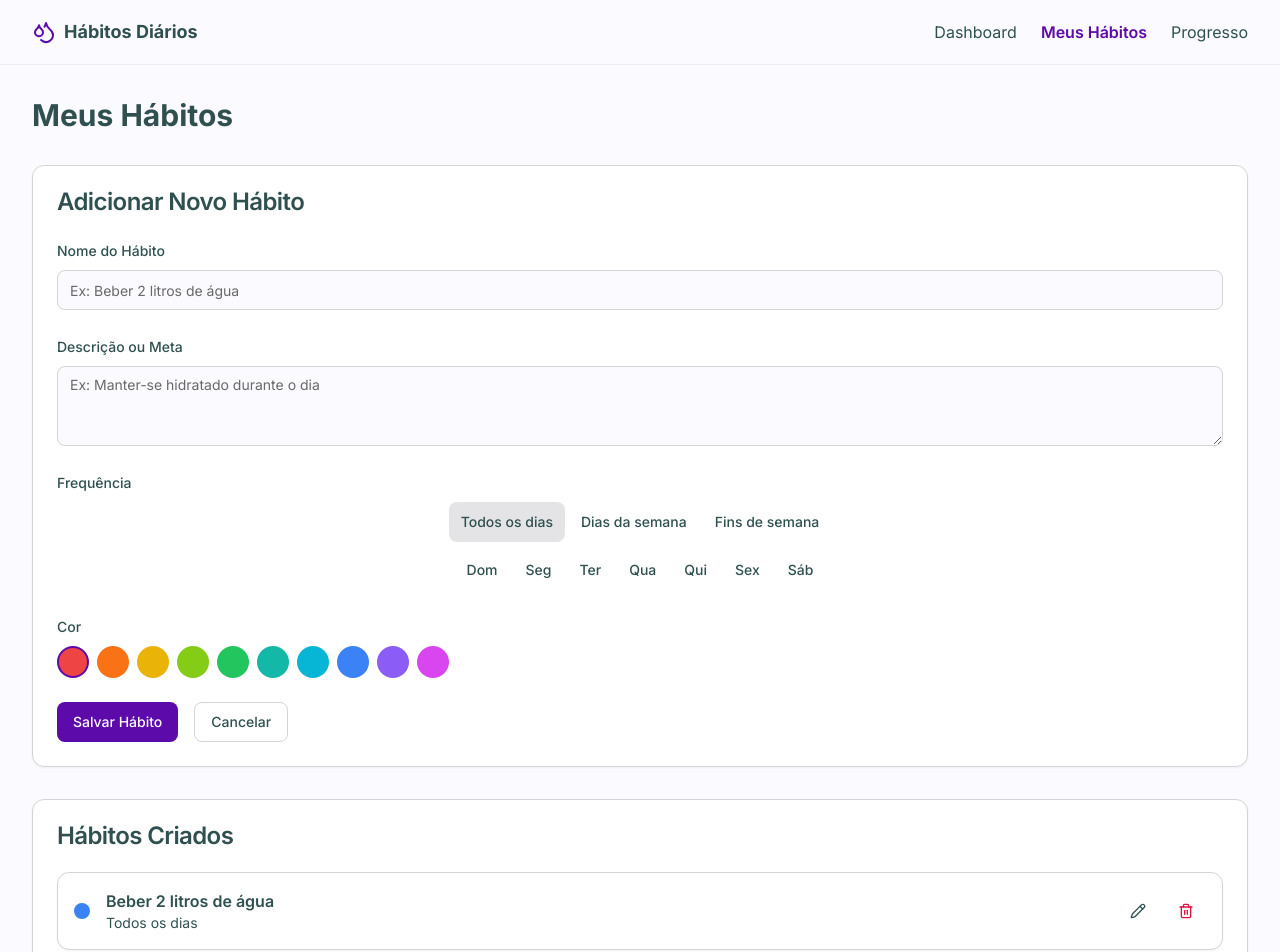
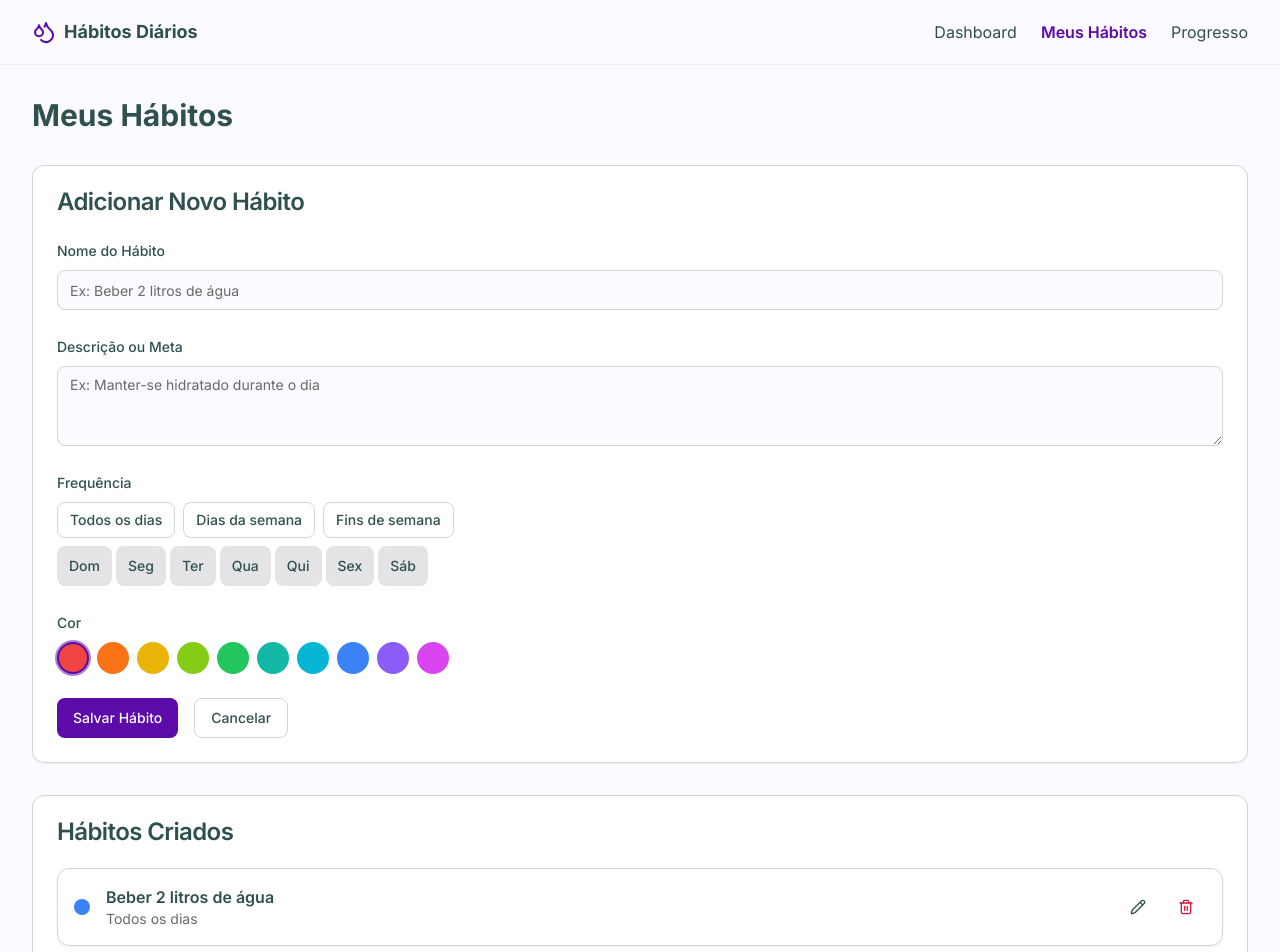
Before and after one commit to msilva-curling/micro-saas-5q8ybu6mc, a React (Vite) app: page /habitos in a window 1280 px wide. Shown: the top 952 px of the page. Built offline with nearby package versions, Linux system fonts and the light colour scheme.

Commit message:
feat: Implement global layout and dashboard screen

```diff
--- a/src/components/HabitForm.tsx
+++ b/src/components/HabitForm.tsx
@@ -14,19 +14,14 @@ import { Input } from '@/components/ui/input'
 import { Textarea } from '@/components/ui/textarea'
 import { Card, CardContent, CardHeader, CardTitle } from '@/components/ui/card'
 import { useHabits } from '@/hooks/useHabits'
-import { Habit, Day, AllDays } from '@/types/habit'
+import { Habit, AllDays, Weekdays, Weekends } from '@/types/habit'
 import { ToggleGroup, ToggleGroupItem } from '@/components/ui/toggle-group'
 import { useEffect } from 'react'
 
 const habitSchema = z.object({
   name: z.string().min(3, 'O nome deve ter pelo menos 3 caracteres.'),
   description: z.string().optional(),
-  frequency: z.union([
-    z.literal('Todos os dias'),
-    z.literal('Dias da semana'),
-    z.literal('Fins de semana'),
-    z.array(z.string()).min(1, 'Selecione pelo menos um dia.'),
-  ]),
+  frequency: z.array(z.enum(AllDays)).min(1, 'Selecione pelo menos um dia.'),
   color: z.string().regex(/^#[0-9a-f]{6}$/i, 'Cor inválida.'),
 })
 
@@ -57,7 +52,7 @@ export const HabitForm = ({ habitToEdit, onCancel }: HabitFormProps) => {
     defaultValues: {
       name: '',
       description: '',
-      frequency: 'Todos os dias',
+      frequency: [...AllDays],
       color: colorPalette[0],
     },
   })
@@ -69,7 +64,7 @@ export const HabitForm = ({ habitToEdit, onCancel }: HabitFormProps) => {
       form.reset({
         name: '',
         description: '',
-        frequency: 'Todos os dias',
+        frequency: [...AllDays],
         color: colorPalette[0],
       })
     }
@@ -135,37 +130,37 @@ export const HabitForm = ({ habitToEdit, onCancel }: HabitFormProps) => {
                   <FormLabel>Frequência</FormLabel>
                   <FormControl>
                     <div>
-                      <ToggleGroup
-                        type="single"
-                        defaultValue="Todos os dias"
-                        onValueChange={(value) =>
-                          value && field.onChange(value)
-                        }
-                        value={
-                          typeof field.value === 'string'
-                            ? field.value
-                            : undefined
-                        }
-                      >
-                        <ToggleGroupItem value="Todos os dias">
+                      <div className="flex flex-wrap gap-2 mb-2">
+                        <Button
+                          type="button"
+                          variant="outline"
+                          size="sm"
+                          onClick={() => field.onChange([...AllDays])}
+                        >
                           Todos os dias
-                        </ToggleGroupItem>
-                        <ToggleGroupItem value="Dias da semana">
+                        </Button>
+                        <Button
+                          type="button"
+                          variant="outline"
+                          size="sm"
+                          onClick={() => field.onChange([...Weekdays])}
+                        >
                           Dias da semana
-                        </ToggleGroupItem>
-                        <ToggleGroupItem value="Fins de semana">
+                        </Button>
+                        <Button
+                          type="button"
+                          variant="outline"
+                          size="sm"
+                          onClick={() => field.onChange([...Weekends])}
+                        >
                           Fins de semana
-                        </ToggleGroupItem>
-                      </ToggleGroup>
+                        </Button>
+                      </div>
                       <ToggleGroup
                         type="multiple"
-                        className="mt-2"
-                        onValueChange={(value) =>
-                          field.onChange(
-                            value.length > 0 ? value : 'Todos os dias',
-                          )
-                        }
-                        value={Array.isArray(field.value) ? field.value : []}
+                        className="mt-2 justify-start flex-wrap"
+                        onValueChange={field.onChange}
+                        value={field.value || []}
                       >
                         {AllDays.map((day) => (
                           <ToggleGroupItem key={day} value={day}>
@@ -192,7 +187,7 @@ export const HabitForm = ({ habitToEdit, onCancel }: HabitFormProps) => {
                           type="button"
                           key={color}
                           onClick={() => field.onChange(color)}
-                          className={`w-8 h-8 rounded-full border-2 ${field.value === color ? 'border-primary' : 'border-transparent'}`}
+                          className={`w-8 h-8 rounded-full border-2 transition-all ${field.value === color ? 'border-primary ring-2 ring-primary/50' : 'border-transparent'}`}
                           style={{ backgroundColor: color }}
                         />
                       ))}
--- a/src/contexts/HabitContext.tsx
+++ b/src/contexts/HabitContext.tsx
@@ -5,7 +5,7 @@ import {
   ReactNode,
   useCallback,
 } from 'react'
-import { Habit } from '@/types/habit'
+import { Habit, AllDays, Weekdays } from '@/types/habit'
 import { toast } from '@/components/ui/use-toast'
 
 interface HabitContextType {
@@ -26,7 +26,7 @@ const initialHabits: Habit[] = [
     id: '1',
     name: 'Beber 2 litros de água',
     description: 'Manter-se hidratado durante o dia.',
-    frequency: 'Todos os dias',
+    frequency: AllDays,
     color: '#3b82f6',
     createdAt: new Date().toISOString(),
     completions: { '2025-10-05': true, '2025-10-04': true },
@@ -35,7 +35,7 @@ const initialHabits: Habit[] = [
     id: '2',
     name: 'Ler 30 minutos',
     description: 'Ler um livro de ficção ou não-ficção.',
-    frequency: 'Dias da semana',
+    frequency: Weekdays,
     color: '#8b5cf6',
     createdAt: new Date().toISOString(),
     completions: { '2025-10-03': true },
--- a/src/lib/utils.ts
+++ b/src/lib/utils.ts
@@ -1,7 +1,7 @@
 /* General utility functions (exposes cn) */
 import { type ClassValue, clsx } from 'clsx'
 import { twMerge } from 'tailwind-merge'
-import { Day, Weekdays, Weekends, AllDays, Habit } from '@/types/habit'
+import { Day, AllDays, Habit } from '@/types/habit'
 import { format, getDay, isToday } from 'date-fns'
 import { ptBR } from 'date-fns/locale'
 
@@ -23,20 +23,7 @@ export function formatDate(date: Date): string {
 export function isHabitScheduledForToday(habit: Habit): boolean {
   const todayIndex = getDay(new Date()) // Sunday = 0, Monday = 1, etc.
   const todayDay: Day = AllDays[todayIndex]
-
-  if (habit.frequency === 'Todos os dias') {
-    return true
-  }
-  if (habit.frequency === 'Dias da semana') {
-    return Weekdays.includes(todayDay)
-  }
-  if (habit.frequency === 'Fins de semana') {
-    return Weekends.includes(todayDay)
-  }
-  if (Array.isArray(habit.frequency)) {
-    return habit.frequency.includes(todayDay)
-  }
-  return false
+  return habit.frequency.includes(todayDay)
 }
 
 export function getStreak(completions: Record<string, boolean>): {
--- a/src/pages/Habitos.tsx
+++ b/src/pages/Habitos.tsx
@@ -3,13 +3,26 @@ import { useHabits } from '@/hooks/useHabits'
 import { Button } from '@/components/ui/button'
 import { Card, CardContent, CardHeader, CardTitle } from '@/components/ui/card'
 import { Pencil, Trash2 } from 'lucide-react'
-import { Habit } from '@/types/habit'
+import { Habit, Weekdays, Weekends, AllDays, Day } from '@/types/habit'
 import { HabitForm } from '@/components/HabitForm'
 import { DeleteHabitDialog } from '@/components/DeleteHabitDialog'
 
-const frequencyMap = (freq: Habit['frequency']) => {
-  if (Array.isArray(freq)) return freq.join(', ')
-  return freq
+const frequencyMap = (freq: Day[]) => {
+  const freqSet = new Set(freq)
+  if (freqSet.size === 7) return 'Todos os dias'
+
+  const weekdaysSet = new Set(Weekdays)
+  const weekendsSet = new Set(Weekends)
+
+  const isSameSet = (a: Set<Day>, b: Set<Day>) =>
+    a.size === b.size && [...a].every((value) => b.has(value))
+
+  if (isSameSet(freqSet, weekdaysSet)) return 'Dias da semana'
+  if (isSameSet(freqSet, weekendsSet)) return 'Fins de semana'
+
+  return [...freq]
+    .sort((a, b) => AllDays.indexOf(a) - AllDays.indexOf(b))
+    .join(', ')
 }
 
 export default function HabitosPage() {
@@ -42,7 +55,7 @@ export default function HabitosPage() {
               {habits.map((habit) => (
                 <li
                   key={habit.id}
-                  className="flex items-center justify-between p-4 border rounded-lg bg-background-secondary shadow-sm"
+                  className="flex items-center justify-between p-4 border rounded-lg bg-card shadow-sm"
                 >
                   <div className="flex items-center gap-4">
                     <div
@@ -50,10 +63,10 @@ export default function HabitosPage() {
                       style={{ backgroundColor: habit.color }}
                     />
                     <div>
-                      <p className="font-semibold text-text-primary">
+                      <p className="font-semibold text-card-foreground">
                         {habit.name}
                       </p>
-                      <p className="text-sm text-text-secondary">
+                      <p className="text-sm text-muted-foreground">
                         {frequencyMap(habit.frequency)}
                       </p>
                     </div>
@@ -78,7 +91,7 @@ export default function HabitosPage() {
               ))}
             </ul>
           ) : (
-            <p className="text-center text-text-secondary py-8">
+            <p className="text-center text-muted-foreground py-8">
               Nenhum hábito ainda. Que tal adicionar um?
             </p>
           )}
--- a/src/types/habit.ts
+++ b/src/types/habit.ts
@@ -4,11 +4,7 @@ export const Weekdays: Day[] = ['Seg', 'Ter', 'Qua', 'Qui', 'Sex']
 export const Weekends: Day[] = ['Dom', 'Sáb']
 export const AllDays: Day[] = ['Dom', 'Seg', 'Ter', 'Qua', 'Qui', 'Sex', 'Sáb']
 
-export type Frequency =
-  | 'Todos os dias'
-  | 'Dias da semana'
-  | 'Fins de semana'
-  | Day[]
+export type Frequency = Day[]
 
 export interface Habit {
   id: string
```
